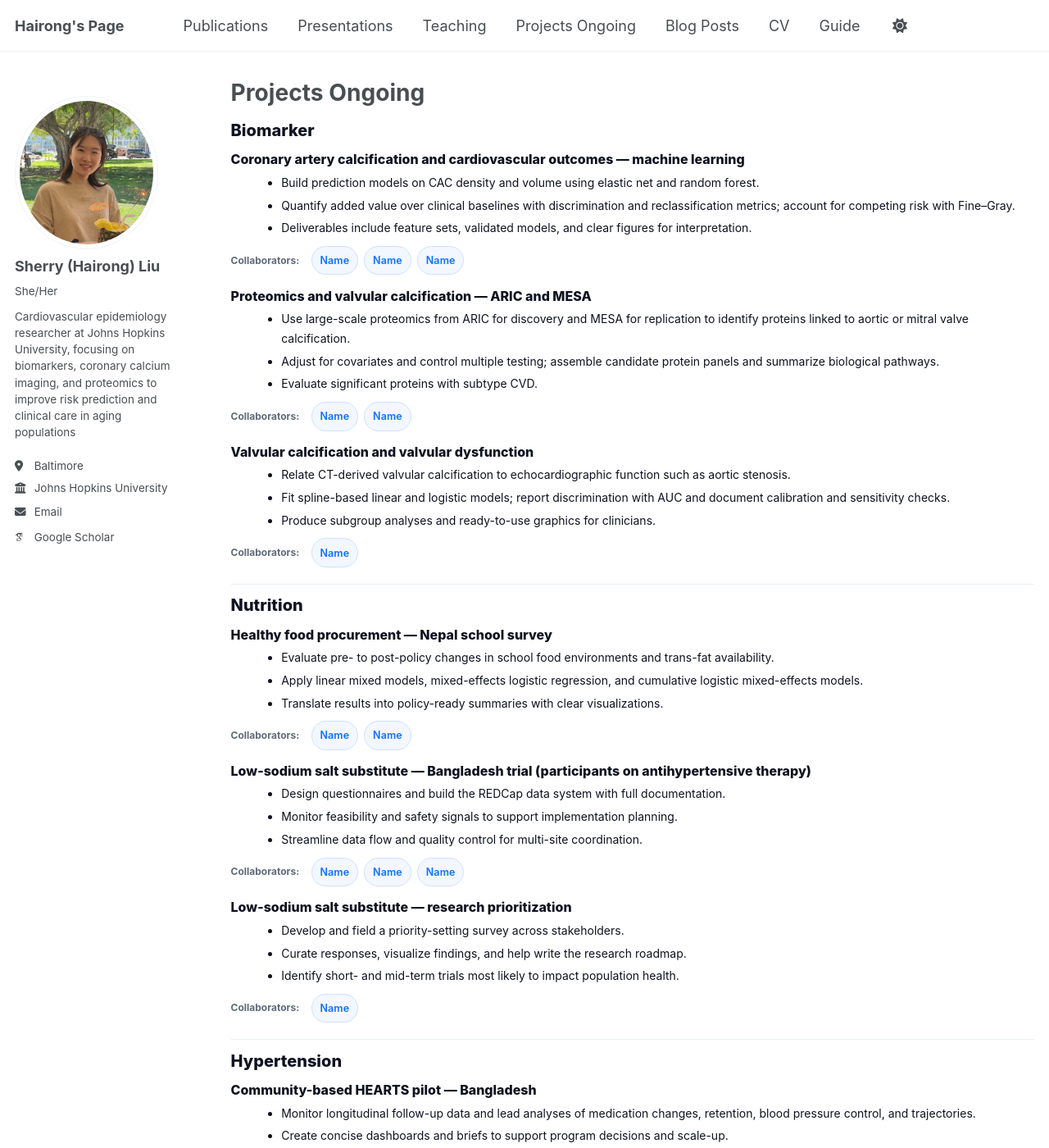
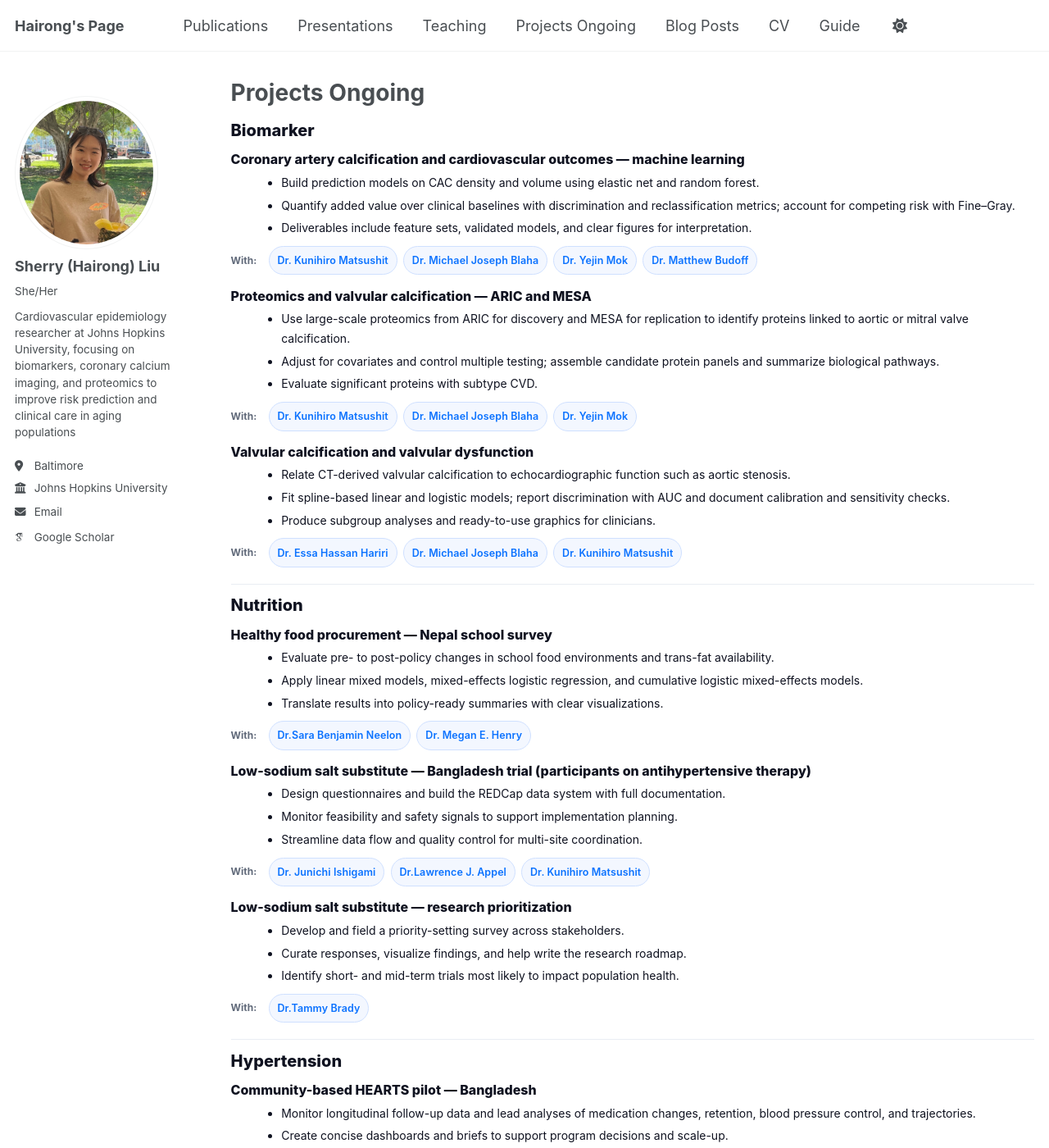
Before and after one commit to sherry090345/sherry090345.github.io, a Jekyll site: the page built from _pages/portfolio.html, in a window 1280 px wide and 1400 px high. Shown: the whole window at 82% size. Built offline with Jekyll 4.4.1, drawn with Linux system fonts in a browser that asks for light colours; some web fonts are replaced; a script that is not in the unit is left out; some of the changed text lies outside the part shown.

Commit message:
portfolio.html

```diff
--- a/_pages/portfolio.html
+++ b/_pages/portfolio.html
@@ -59,11 +59,12 @@ author_profile: true
       <li>Deliverables include feature sets, validated models, and clear figures for interpretation.</li>
     </ul>
     <div class="collabs">
-      <span class="collab-label">Collaborators:</span>
+      <span class="collab-label">With:</span>
       <!-- Replace # with URLs and Name with actual names. Add/remove pills as needed. -->
-      <span class="collab-pill"><a href="#">Name</a></span>
-      <span class="collab-pill"><a href="#">Name</a></span>
-      <span class="collab-pill"><a href="#">Name</a></span>
+      <span class="collab-pill"><a href="https://publichealth.jhu.edu/faculty/2473/kunihiro-matsushita">Dr. Kunihiro Matsushit</a></span>
+      <span class="collab-pill"><a href="https://profiles.hopkinsmedicine.org/provider/michael-joseph-blaha/2708057">Dr. Michael Joseph Blaha</a></span>
+      <span class="collab-pill"><a href="https://publichealth.jhu.edu/faculty/3894/yejin-mok">Dr. Yejin Mok</a></span>
+      <span class="collab-pill"><a href="https://lundquist.org/profile/matthew-budoff-md/">Dr. Matthew Budoff</a></span>
     </div>
   </article>
 
@@ -75,9 +76,10 @@ author_profile: true
       <li>Evaluate significant proteins with subtype CVD.</li>
     </ul>
     <div class="collabs">
-      <span class="collab-label">Collaborators:</span>
-      <span class="collab-pill"><a href="#">Name</a></span>
-      <span class="collab-pill"><a href="#">Name</a></span>
+      <span class="collab-label">With:</span>
+      <span class="collab-pill"><a href="https://publichealth.jhu.edu/faculty/2473/kunihiro-matsushita">Dr. Kunihiro Matsushit</a></span>
+      <span class="collab-pill"><a href="https://profiles.hopkinsmedicine.org/provider/michael-joseph-blaha/2708057">Dr. Michael Joseph Blaha</a></span>
+      <span class="collab-pill"><a href="https://publichealth.jhu.edu/faculty/3894/yejin-mok">Dr. Yejin Mok</a></span>
     </div>
   </article>
 
@@ -89,8 +91,10 @@ author_profile: true
       <li>Produce subgroup analyses and ready-to-use graphics for clinicians.</li>
     </ul>
     <div class="collabs">
-      <span class="collab-label">Collaborators:</span>
-      <span class="collab-pill"><a href="#">Name</a></span>
+      <span class="collab-label">With:</span>
+      <span class="collab-pill"><a href="https://profiles.hopkinsmedicine.org/provider/essa-hassan-hariri/2703944">Dr. Essa Hassan Hariri</a></span>
+      <span class="collab-pill"><a href="https://profiles.hopkinsmedicine.org/provider/michael-joseph-blaha/2708057">Dr. Michael Joseph Blaha</a></span>
+      <span class="collab-pill"><a href="https://publichealth.jhu.edu/faculty/2473/kunihiro-matsushita">Dr. Kunihiro Matsushit</a></span>
     </div>
   </article>
 
@@ -105,9 +109,9 @@ author_profile: true
       <li>Translate results into policy-ready summaries with clear visualizations.</li>
     </ul>
     <div class="collabs">
-      <span class="collab-label">Collaborators:</span>
-      <span class="collab-pill"><a href="#">Name</a></span>
-      <span class="collab-pill"><a href="#">Name</a></span>
+      <span class="collab-label">With:</span>
+      <span class="collab-pill"><a href="https://publichealth.jhu.edu/faculty/3086/sara-benjamin-neelon">Dr.Sara Benjamin Neelon</a></span>
+      <span class="collab-pill"><a href="https://publichealth.jhu.edu/faculty/3681/megan-e-henry">Dr. Megan E. Henry</a></span>
     </div>
   </article>
 
@@ -119,10 +123,10 @@ author_profile: true
       <li>Streamline data flow and quality control for multi-site coordination.</li>
     </ul>
     <div class="collabs">
-      <span class="collab-label">Collaborators:</span>
-      <span class="collab-pill"><a href="#">Name</a></span>
-      <span class="collab-pill"><a href="#">Name</a></span>
-      <span class="collab-pill"><a href="#">Name</a></span>
+      <span class="collab-label">With:</span>
+      <span class="collab-pill"><a href="https://publichealth.jhu.edu/faculty/3735/junichi-ishigami">Dr. Junichi Ishigami</a></span>
+      <span class="collab-pill"><a href="https://publichealth.jhu.edu/faculty/15/lawrence-j-appel">Dr.Lawrence J. Appel</a></span>
+      <span class="collab-pill"><a href="https://publichealth.jhu.edu/faculty/2473/kunihiro-matsushita">Dr. Kunihiro Matsushit</a></span>
     </div>
   </article>
 
@@ -134,8 +138,8 @@ author_profile: true
       <li>Identify short- and mid-term trials most likely to impact population health.</li>
     </ul>
     <div class="collabs">
-      <span class="collab-label">Collaborators:</span>
-      <span class="collab-pill"><a href="#">Name</a></span>
+      <span class="collab-label">With:</span>
+      <span class="collab-pill"><a href="https://publichealth.jhu.edu/faculty/4724/tammy-brady">Dr.Tammy Brady</a></span>
     </div>
   </article>
 
@@ -150,9 +154,9 @@ author_profile: true
       <li>Standardize reporting templates for implementers and partners.</li>
     </ul>
     <div class="collabs">
-      <span class="collab-label">Collaborators:</span>
-      <span class="collab-pill"><a href="#">Name</a></span>
-      <span class="collab-pill"><a href="#">Name</a></span>
+      <span class="collab-label">With:</span>
+      <span class="collab-pill"><a href="https://publichealth.jhu.edu/faculty/15/lawrence-j-appel">Dr.Lawrence J. Appel</a></span>
+      <span class="collab-pill"><a href="https://publichealth.jhu.edu/faculty/2473/kunihiro-matsushita">Dr. Kunihiro Matsushit</a></span>
     </div>
   </article>
 
@@ -167,9 +171,8 @@ author_profile: true
       <li>Standardized reporting for collaborators and prepared publication-ready figures.</li>
     </ul>
     <div class="collabs">
-      <span class="collab-label">Collaborators:</span>
-      <span class="collab-pill"><a href="#">Name</a></span>
-      <span class="collab-pill"><a href="#">Name</a></span>
+      <span class="collab-label">With:</span>
+      <span class="collab-pill"><a href="https://www.med.tsinghua.edu.cn/info/1571/6484.htm">Dr. Jiaqi Hu</a></span>
     </div>
   </article>
 
@@ -184,9 +187,9 @@ author_profile: true
       <li>Deliver subgroup summaries and figures that highlight actionable disparities.</li>
     </ul>
     <div class="collabs">
-      <span class="collab-label">Collaborators:</span>
-      <span class="collab-pill"><a href="#">Name</a></span>
-      <span class="collab-pill"><a href="#">Name</a></span>
+      <span class="collab-label">With:</span>
+      <span class="collab-pill"><a href="https://publichealth.jhu.edu/faculty/2473/kunihiro-matsushita">Dr. Kunihiro Matsushit</a></span>
+      <span class="collab-pill"><a href="https://profiles.hopkinsmedicine.org/provider/maya-salameh/2701950">Maya Salameh</a></span>
     </div>
   </article>
 
@@ -198,8 +201,8 @@ author_profile: true
       <li>Provide clear guidance on cut-points suited to different clinical settings.</li>
     </ul>
     <div class="collabs">
-      <span class="collab-label">Collaborators:</span>
-      <span class="collab-pill"><a href="#">Name</a></span>
+      <span class="collab-label">With:</span>
+      <span class="collab-pill"><a href="https://publichealth.jhu.edu/faculty/2473/kunihiro-matsushita">Dr. Kunihiro Matsushit</a></span>
     </div>
   </article>
 
@@ -211,9 +214,9 @@ author_profile: true
       <li>Summarize implications for screening and risk communication.</li>
     </ul>
     <div class="collabs">
-      <span class="collab-label">Collaborators:</span>
-      <span class="collab-pill"><a href="#">Name</a></span>
-      <span class="collab-pill"><a href="#">Name</a></span>
+      <span class="collab-label">With:</span>
+      <span class="collab-pill"><a href="https://publichealth.jhu.edu/faculty/2473/kunihiro-matsushita">Dr. Kunihiro Matsushit</a></span>
+      <span class="collab-pill"><a href="https://www.researchgate.net/scientific-contributions/Dr.Keiko-Kabasawa-2118291283">Keiko Kabasawa</a></span>
     </div>
   </article>
 
```
